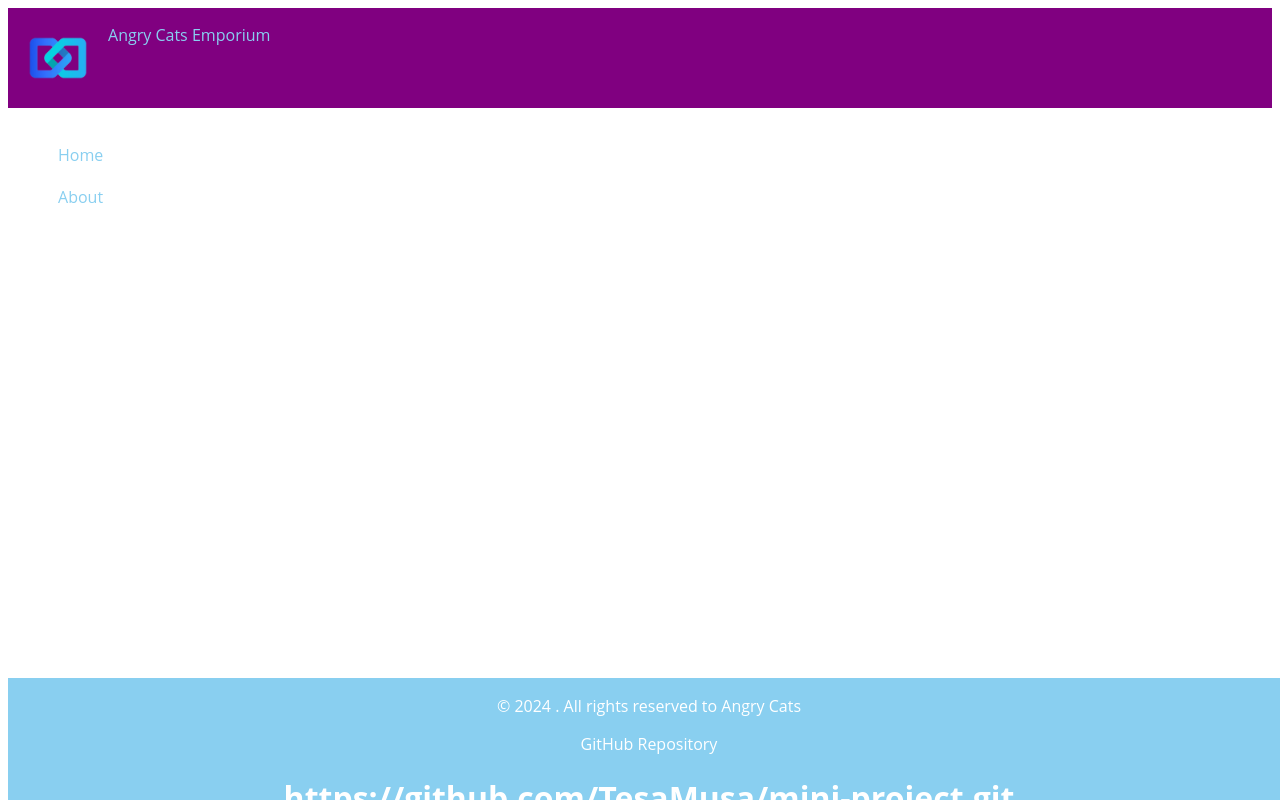
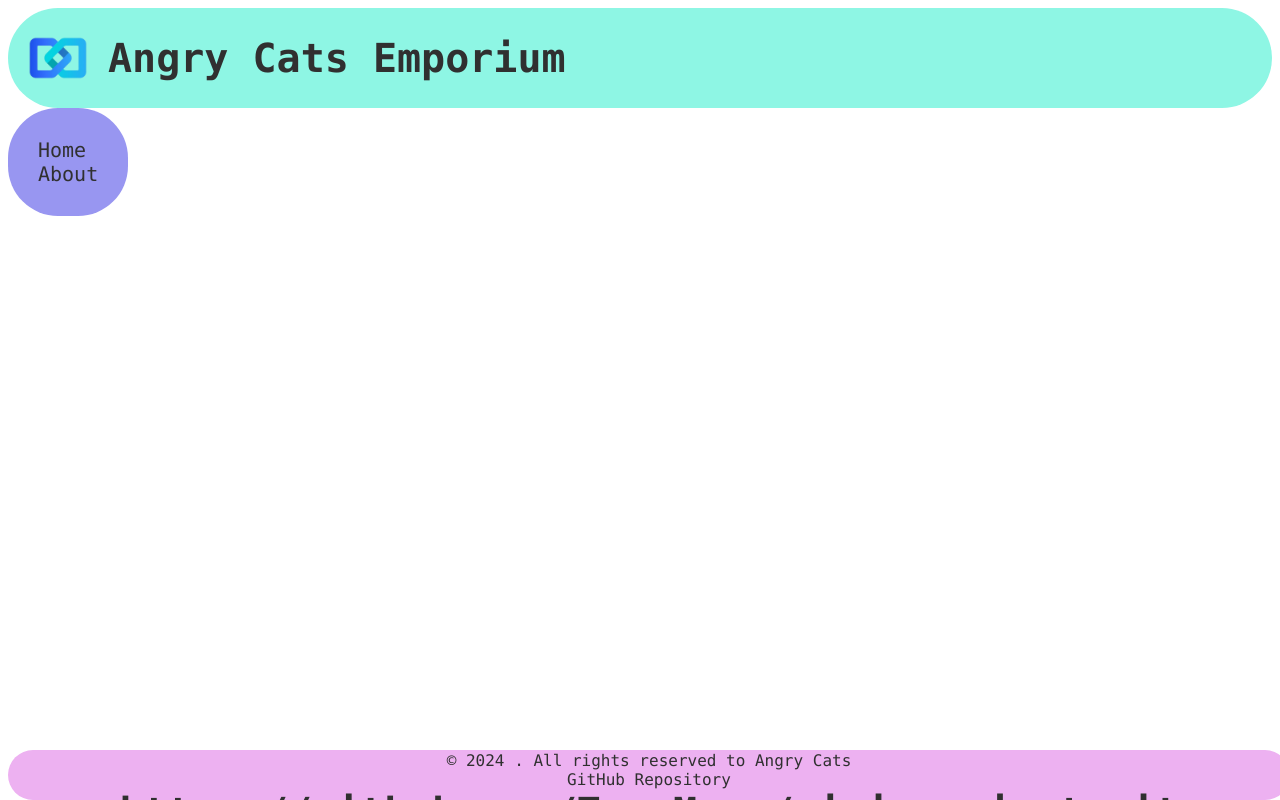
Before and after one commit to TesaMusa/mini-project, a React (Vite) app in the folder e-commerce-spa/: page / in a window 1280 px wide. Built offline with nearby package versions, Linux system fonts and the light colour scheme.

Commit message:
css changes

```diff
--- a/e-commerce-spa/src/App.css
+++ b/e-commerce-spa/src/App.css
@@ -1,7 +1,7 @@
 :root {
   margin: 0;
   padding: 0;
-  font-family: "Open Sans", sans-serif;
+  font-family: "Lucida Console", "Open Sans", sans-serif;
   text-align: left;
   background-color: white;
 }
@@ -10,34 +10,3 @@ body {
   background-color: white;
   color: #89cff0;
 }
-
-.sidebar-container {
-  display: flex;
-  flex-direction: column;
-  align-items: flex-start;
-  margin-top: 10px;
-}
-
-.home,
-.about {
-  padding: 10px;
-  text-decoration: none;
-  color: #89cff0;
-  cursor: pointer;
-}
-
-.home:hover,
-.about:hover {
-  background-color: #283b66;
-}
-
-.footer {
-  width: 100%;
-  text-align: center;
-  position: fixed;
-  bottom: 0;
-  height: 15vh;
-  background-color: #89cff0;
-  color: white;
-  padding: 1px;
-}
--- a/e-commerce-spa/src/App.jsx
+++ b/e-commerce-spa/src/App.jsx
@@ -3,6 +3,8 @@ import reactLogo from "./assets/react.svg";
 import viteLogo from "/vite.svg";
 import "./App.css";
 import "./components/Navbar.css";
+import "./components/Sidebar.css";
+import "./components/Footer.css";
 
 import NavBar from "./components/Navbar";
 import SideBar from "./components/Sidebar";
--- /dev/null
+++ b/e-commerce-spa/src/components/Footer.css
@@ -0,0 +1,23 @@
+.footer {
+  width: 100%;
+  text-align: center;
+  position: fixed;
+  bottom: 0;
+  height: 6vh;
+  background-color: #edb1f1;
+  color: #303030;
+  padding: 1px;
+  border-radius: 50px;
+}
+
+.rights {
+  margin: 0px;
+}
+
+.git {
+  margin: 0px;
+}
+
+.linkGit {
+  margin: 0px;
+}
--- a/e-commerce-spa/src/components/Footer.jsx
+++ b/e-commerce-spa/src/components/Footer.jsx
@@ -1,13 +1,13 @@
 import React from "react";
 
-function Footer(){
-    return (
-        <div className="footer">
-        <p>&copy; 2024 . All rights reserved to Angry Cats</p>
-        <p>GitHub Repository</p>
-        <h1>https://github.com/TesaMusa/mini-project.git</h1>
+function Footer() {
+  return (
+    <div className="footer">
+      <p className="rights">&copy; 2024 . All rights reserved to Angry Cats</p>
+      <p className="git">GitHub Repository</p>
+      <h1 className="linkGit">https://github.com/TesaMusa/mini-project.git</h1>
     </div>
-    );
+  );
 }
 
 export default Footer;
--- a/e-commerce-spa/src/components/Navbar.css
+++ b/e-commerce-spa/src/components/Navbar.css
@@ -2,8 +2,18 @@
   display: flex;
   font-size: 1em;
   height: 100px;
-  background-color: purple;
+  background-color: #8ef6e4;
+  border-radius: 50px;
+  font-size: 20px;
 }
 .imageLogo {
   width: 100px;
 }
+.navbarText {
+  align-items: center;
+  display: flex;
+  color: #303030;
+}
+h1 {
+  font-size: 40px;
+}
--- a/e-commerce-spa/src/components/Navbar.jsx
+++ b/e-commerce-spa/src/components/Navbar.jsx
@@ -10,7 +10,9 @@ function NavBar() {
             alt="logo"
             className="imageLogo"
           />
-          <p> Angry Cats Emporium</p>
+          <div className="navbarText">
+            <h1>Angry Cats Emporium</h1>
+          </div>
         </div>
       </nav>
     </>
--- /dev/null
+++ b/e-commerce-spa/src/components/Sidebar.css
@@ -0,0 +1,28 @@
+.sidebar-container {
+  display: flex;
+  flex-direction: column;
+  align-items: flex-start;
+  padding: 0px;
+  margin: 0px;
+}
+.sidebar-list {
+  margin: 0px;
+  padding: 30px;
+  background-color: #9896f1;
+  border-radius: 50px;
+  color: #303030;
+  font-size: 20px;
+}
+.home {
+  margin: 0px;
+}
+.home:hover,
+.about:hover {
+  background-color: #283b66;
+}
+.about {
+  text-decoration: none;
+  color: #303030;
+  cursor: pointer;
+  margin: 0px;
+}
--- a/e-commerce-spa/src/components/Sidebar.jsx
+++ b/e-commerce-spa/src/components/Sidebar.jsx
@@ -1,18 +1,16 @@
 import React from "react";
 
-function SideBar(){
+function SideBar() {
   return (
     <>
       <div className="sidebar-container">
-            <ul>
-            <div className="home">Home</div>
-            <div className="about">About</div>
+        <ul className="sidebar-list">
+          <p className="home">Home</p>
+          <p className="about">About</p>
         </ul>
-
       </div>
     </>
   );
-
 }
 
 export default SideBar;
```
Lines whose indentation alone changed are shown as unchanged.
